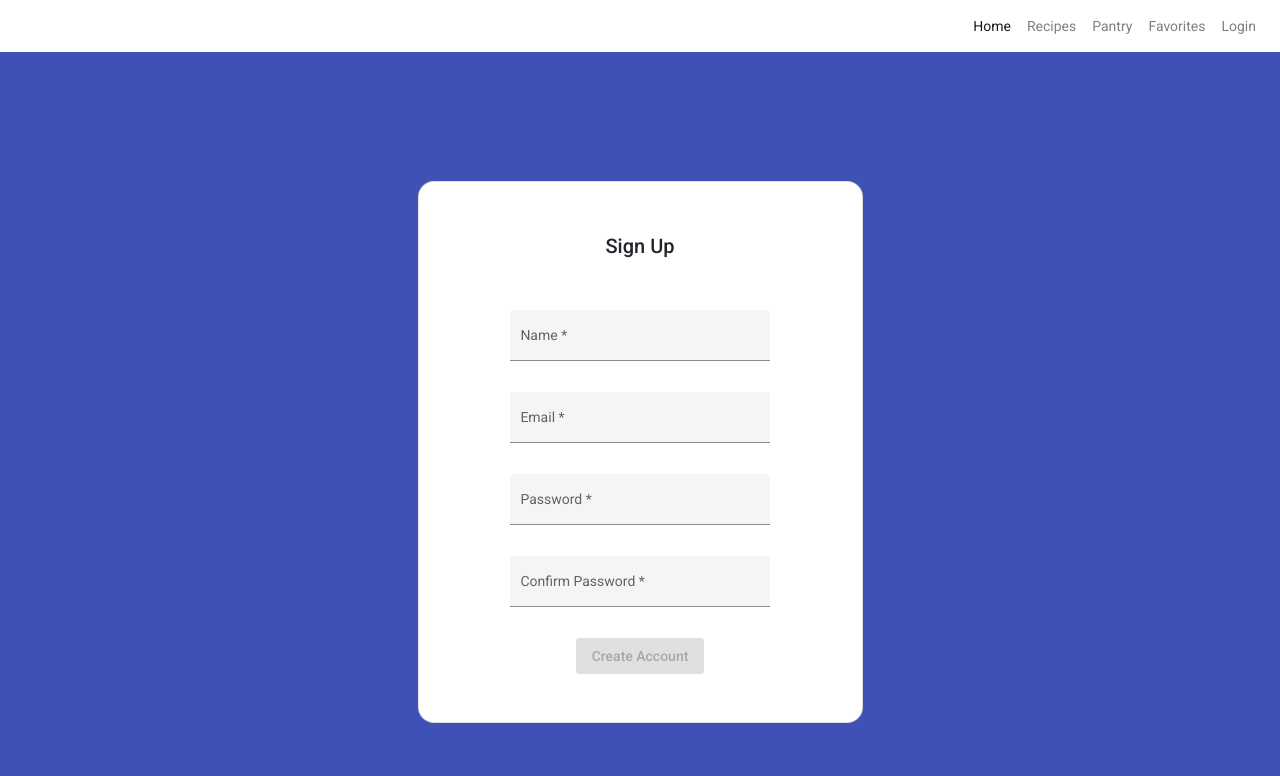
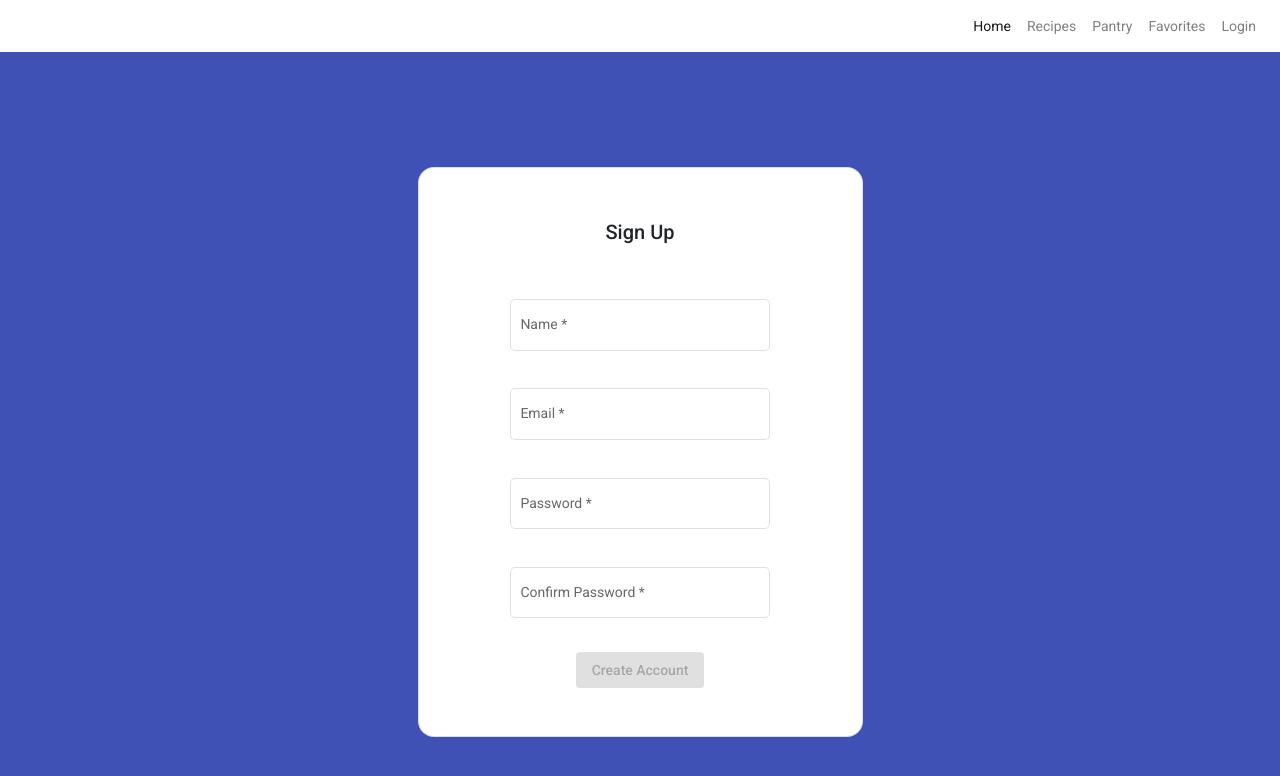
Before and after one commit to Jan-23-Liftoff-KC/team-piero-group-repo, an Angular app: page /signup in a window 1280 px wide. Shown: the top 776 px of the page. Built offline with nearby package versions, Linux system fonts and the light colour scheme.

Commit message:
changed appearance of inputs to match login component

```diff
--- a/src/app/components/signup/signup-form/signup-form.component.html
+++ b/src/app/components/signup/signup-form/signup-form.component.html
@@ -1,6 +1,6 @@
 <form class="mt-3" [formGroup]="signupForm" (ngSubmit)="onSubmit()">
   <p>
-    <mat-form-field class="w-75" appearance="fill">
+    <mat-form-field class="w-75" appearance="outline">
       <mat-label>Name</mat-label>
       <input matInput type="text" formControlName="name"/>
       <mat-error *ngIf="signupForm.get('name')?.hasError('required')">
@@ -10,7 +10,7 @@
   </p>
 
   <p>
-    <mat-form-field class="w-75" appearance="fill">
+    <mat-form-field class="w-75" appearance="outline">
       <mat-label>Email</mat-label>
       <input matInput type="email" formControlName="email"/>
       <mat-error *ngIf="signupForm.get('email')?.hasError('email') && !signupForm.get('email')?.hasError('required')">
@@ -23,7 +23,7 @@
   </p>
 
   <p>
-    <mat-form-field class="w-75" appearance="fill">
+    <mat-form-field class="w-75" appearance="outline">
       <mat-label>Password</mat-label>
       <input matInput type="password" formControlName="password"/>
       <mat-error *ngIf="signupForm.get('password')?.hasError('minlength') && !signupForm.get('password')?.hasError('required')">
@@ -36,7 +36,7 @@
   </p>
 
   <p>
-    <mat-form-field class="w-75" appearance="fill">
+    <mat-form-field class="w-75" appearance="outline">
       <mat-label> Confirm Password</mat-label>
       <input matInput type="password" formControlName="confirmPassword"/>
       <mat-error *ngIf="signupForm.get('confirmPassword')?.hasError('required')">
```
